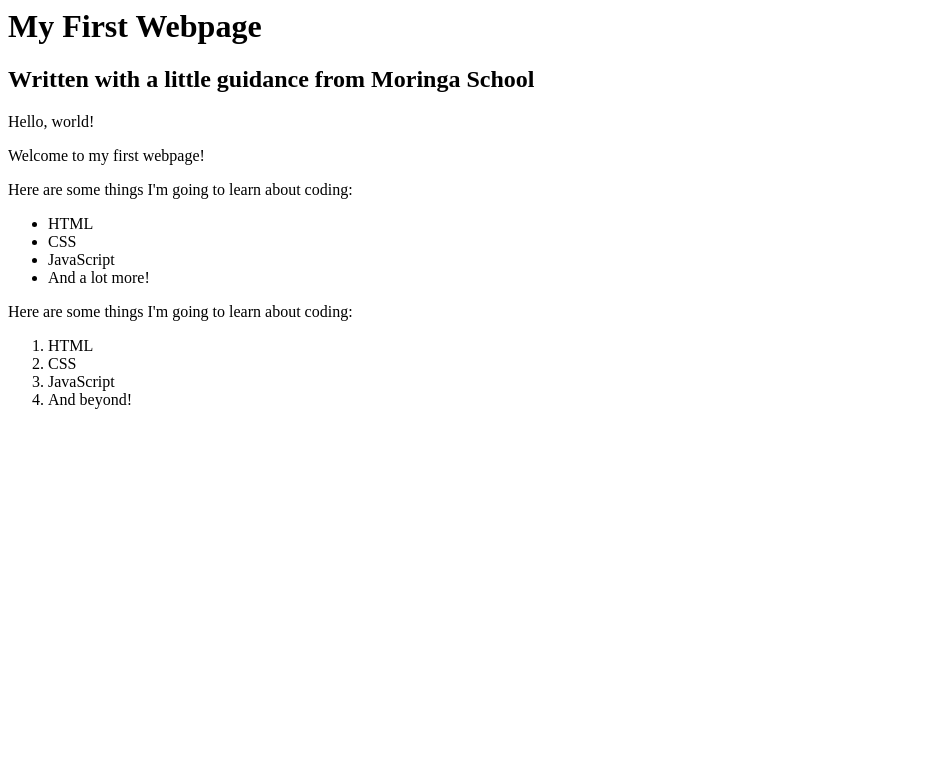
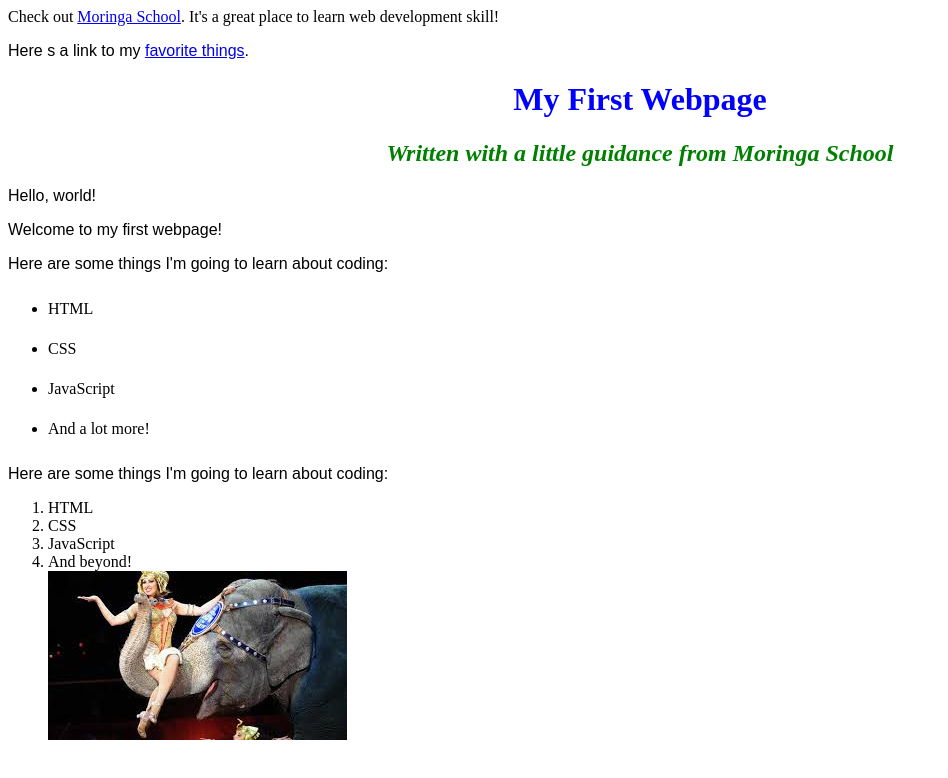
Before and after one commit to stewilondanga/My-first-webpage, a plain HTML site: page index.html in a window 1280 px wide. Shown: the whole page, without its empty margins (0-948 px from the left). Drawn offline with Linux system fonts and the light colour scheme.

Commit message:
Change name of my-first-webpage.html to index.html.

```diff
--- /dev/null
+++ b/css/styles.css
@@ -0,0 +1,18 @@
+h1 {
+  color: blue;
+  text-align: center;
+}
+
+h2 {
+  color: green;
+  font-style: italic;
+  text-align: center;
+}
+
+p {
+  font-family: sans-serif;
+}
+
+ul {
+  line-height: 40px;
+}
--- a/my-first-webpage.html
+++ b/index.html
@@ -3,11 +3,10 @@
 <!DOCTYPE html>
 <html>
   <head>
-  <title>My first webpage!</title>
-</head>
     <title>My first webpage!</title>
+    <link href="css/styles.css" rel="stylesheet" type="text/css">
   </head>
-  <body>
+  <body></p>Check out <a href="http://moringaschool.com/">Moringa School</a>. It's a great place to learn web development skill!</p><p>Here s a link to my <a href="favorite-things.html">favorite things</a>.</p>
     <h1>My First Webpage</h1>
     <h2>Written with a little guidance from Moringa School</h2>
 
@@ -28,5 +27,6 @@
       <li>CSS</li>
       <li>JavaScript</li>
       <li>And beyond!</li>
+      <img src="images/elephant.jpeg" alt="A photo of an elephant"
   </body>
 </html>
```
Also changed, not shown: images/elephant.jpeg (added).
